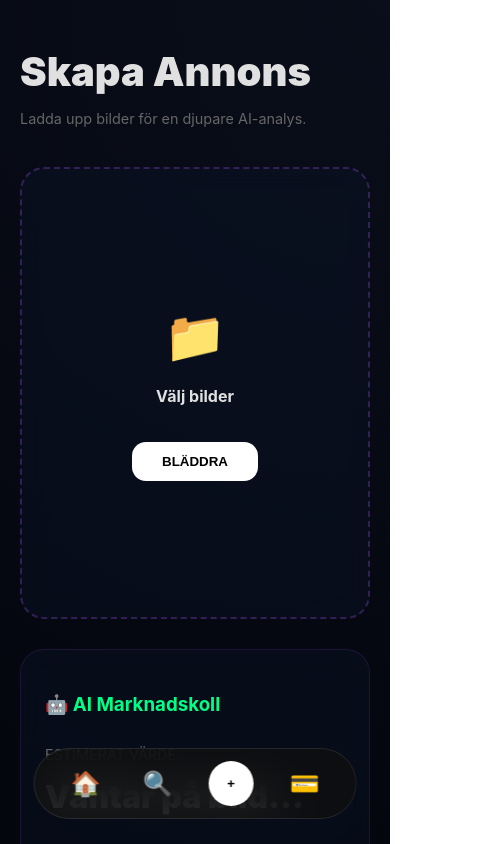
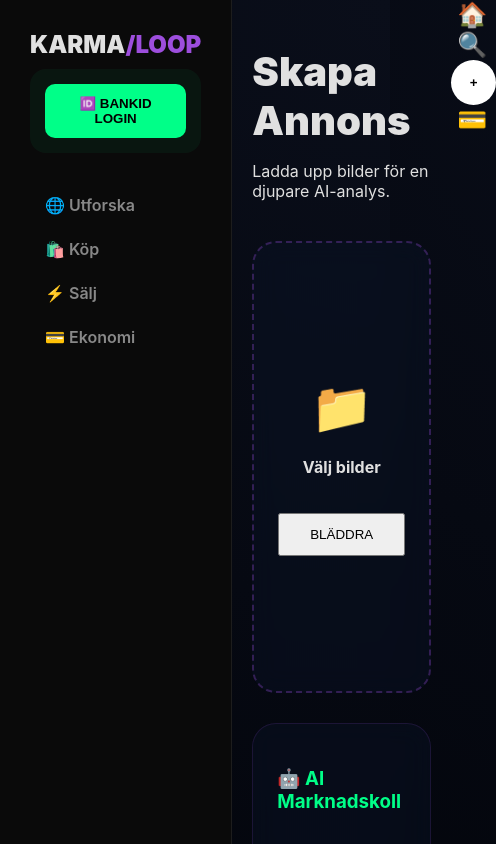
Before and after one commit to gascheckking/marketbeg-appGem, a Next.js app: page /sell in a window 390 px wide. Shown: the top 844 px of the page, 496 px wide, since content can reach past the window. Built offline with nearby package versions, Linux system fonts and the light colour scheme.

Commit message:
Update globals.css

```diff
--- a/app/globals.css
+++ b/app/globals.css
@@ -15,11 +15,11 @@ body {
   margin: 0;
   padding: 0;
   overflow-x: hidden;
-  -webkit-font-smoothing: antialiased;
 }
 
+/* Navigering */
 .nav-item {
-  padding: 12px 0;
+  padding: 12px 15px;
   color: #888;
   cursor: pointer;
   font-weight: 600;
@@ -27,11 +27,18 @@ body {
   display: flex;
   align-items: center;
   gap: 12px;
+  border-radius: 10px;
 }
 
-.nav-item:hover, .nav-item.active {
+.nav-item:hover {
+  background: rgba(255,255,255,0.05);
   color: #fff;
-  transform: translateX(5px);
+}
+
+/* Webb-layout klasser */
+.page-wrapper {
+  padding: 40px;
+  width: 100%;
 }
 
 .glass-card {
@@ -48,38 +55,3 @@ body {
   gap: 25px;
   width: 100%;
 }
-
-.primary-btn {
-  background: white;
-  color: black;
-  border: none;
-  padding: 18px 32px;
-  border-radius: 14px;
-  font-weight: 900;
-  cursor: pointer;
-}
-
-.bottom-dock {
-  position: fixed;
-  bottom: 25px;
-  left: 50%;
-  transform: translateX(-50%);
-  background: rgba(15, 15, 15, 0.8);
-  backdrop-filter: blur(20px);
-  border: 1px solid rgba(255,255,255,0.1);
-  padding: 12px 30px;
-  border-radius: 50px;
-  display: none; /* Dold på PC */
-  gap: 30px;
-  z-index: 2000;
-}
-
-/* MOBIL-ANPASSNING */
-@media (max-width: 900px) {
-  aside { display: none !important; }
-  main { margin-left: 0 !important; width: 100vw !important; padding-bottom: 100px; }
-  .bottom-dock { display: flex !important; }
-}
-
-.muted { color: var(--muted); font-size: 0.9rem; }
-::-webkit-scrollbar { display: none; }
```
